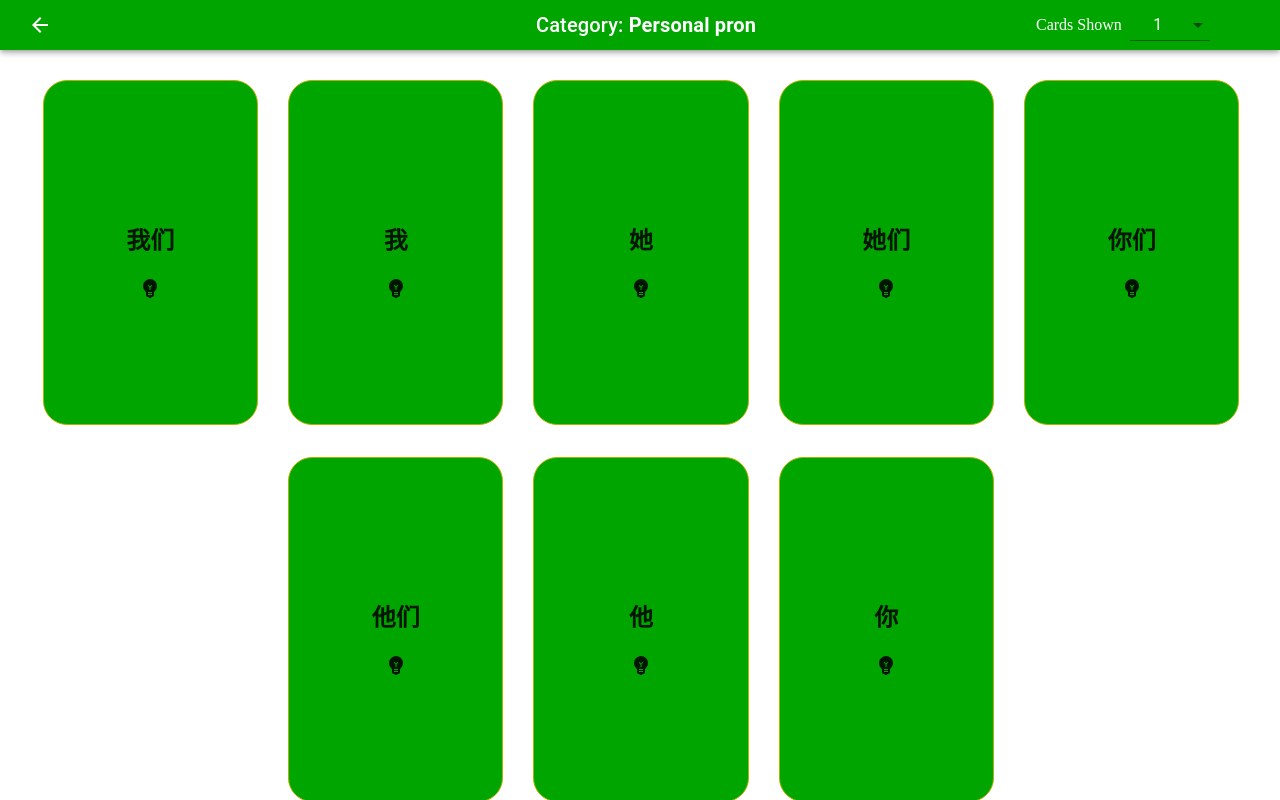
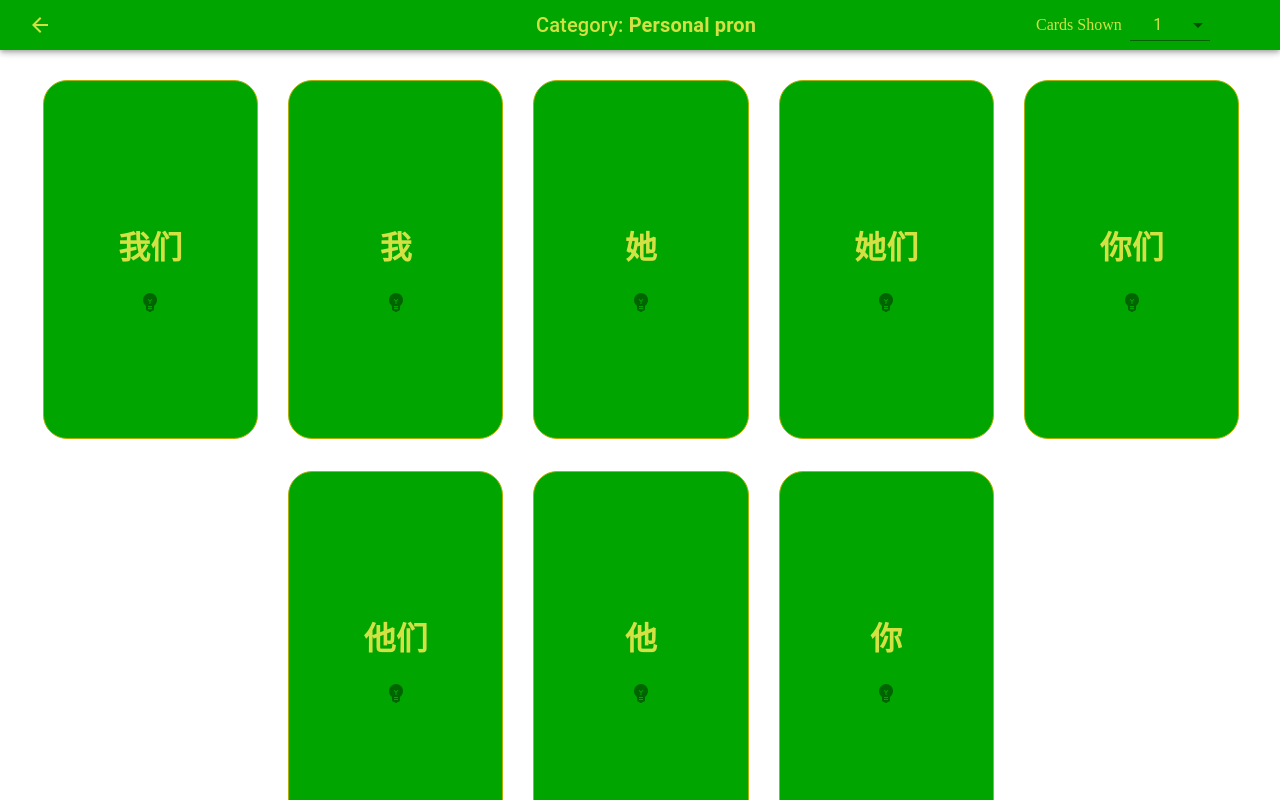
Before and after one commit to davidfitz314/HSK-Learn, a React (Create React App) app: page / in a window 1280 px wide. Both pictures are taken after a click on the button "PERSONAL PRON". Built offline with nearby package versions, Linux system fonts and the light colour scheme.

Commit message:
minor styling updates

```diff
--- a/src/components/CardDisplay.tsx
+++ b/src/components/CardDisplay.tsx
@@ -16,6 +16,8 @@ const useStyles = makeStyles((theme: Theme) => createStyles({
     appBar: {
         position: 'fixed',
         backgroundColor: '#00a500',
+        color: '#d3E145',
+        textColor: '#d3E145',
     },
     title: {
         marginLeft: theme.spacing(2),
@@ -24,12 +26,12 @@ const useStyles = makeStyles((theme: Theme) => createStyles({
     formControl: {
         margin: theme.spacing(1),
         minWidth: 80,
-        color: 'white',
-        textColor: 'white',
+        color: '#d3E145',
+        textColor: '#d3E145',
     },
     selectEmpty: {
-        color: 'white',
-        textColor: 'white',
+        color: '#d3E145',
+        textColor: '#d3E145',
         textAlign: 'center',
     },
 }));
--- a/src/components/CardFace.tsx
+++ b/src/components/CardFace.tsx
@@ -12,18 +12,18 @@ const useStyles = makeStyles((theme: Theme) => createStyles({
         textAlign: 'center',
         border: '1px solid #aeb301',
         borderRadius: theme.spacing(3),
-        // "&:hover": {
-        //     backgroundColor: 'white',
-        // }
     },
     help: {
-        color: 'dark-grey',
+        color: '#006400',
         backgroundColor: '#00a500',
         "&:hover": {
-            color: 'yellow',
+            color: '#bfc90f',
             backgroundColor: '#00a500',
         }
     },
+    text: {
+        color: '#d3E145',
+    }
 }));
 
 type cardFaceProps = {
@@ -46,9 +46,9 @@ export const CardFace = ({text, hint, flip}: cardFaceProps) => {
     const classes = useStyles();
     return (
         <div onClick={()=>flip()} className={classes.cardStyle}>
-            <h2>
+            <h1 className={classes.text}>
                 {text}
-            </h2>
+            </h1>
             {hint && (
                 <HtmlTooltip
                     placement='bottom'
```
